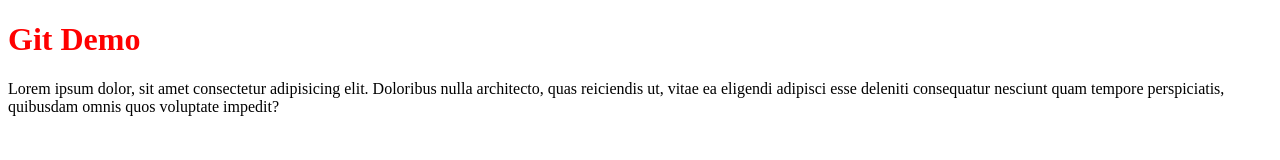
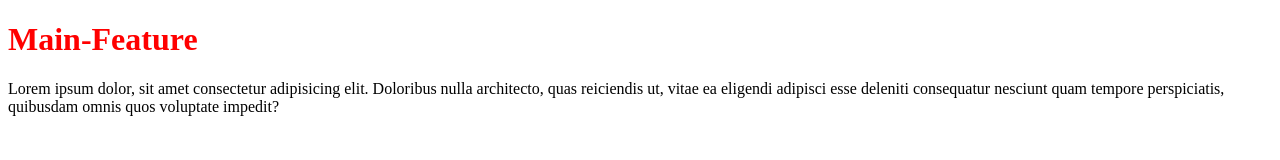
Before and after one commit to David-xpu/git_demo, a plain HTML site: page index.html in a window 1280 px wide. Drawn offline with Linux system fonts and the light colour scheme.

Commit message:
titel angepasst

```diff
--- a/index.html
+++ b/index.html
@@ -7,7 +7,7 @@
     <link rel="stylesheet" href="styles.css">
 </head>
 <body>
-    <h1>Git Demo</h1>
+    <h1>Main-Feature</h1>
     <p> Lorem ipsum dolor, sit amet consectetur adipisicing elit. Doloribus nulla architecto, quas reiciendis ut, vitae ea eligendi adipisci esse deleniti consequatur nesciunt quam tempore perspiciatis, quibusdam omnis quos voluptate impedit?</p>
 </body>
 </html>
```
